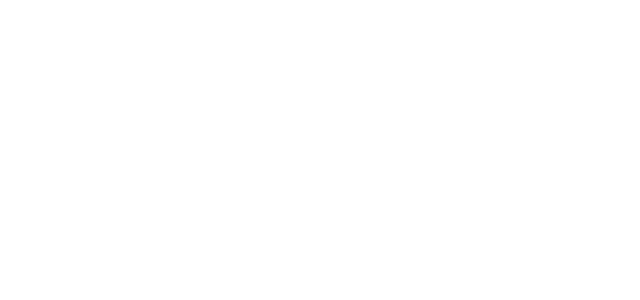
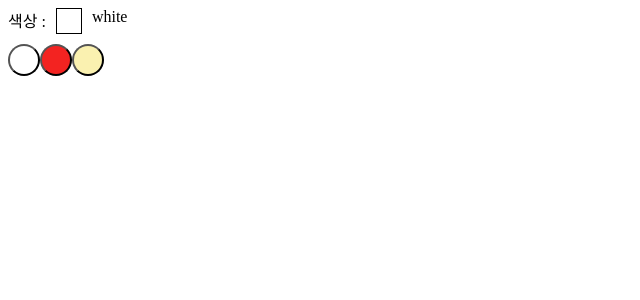
Before and after one commit to wecode-bootcamp-korea/react-assginment, a React (Create React App) app: page /color in a window 1280 px wide. Before the commit this address had no page. Shown: the top 300 px of the page, without its empty margins (0-640 px from the left). Built offline with nearby package versions, Linux system fonts and the light colour scheme.

Commit message:
color 컴포넌트 구현

```diff
--- a/src/Router.js
+++ b/src/Router.js
@@ -2,6 +2,7 @@
 import { BrowserRouter, Routes, Route } from 'react-router-dom';
 import Introduce from './pages/Introduce/Introduce';
 import Product from './pages/Product/Product';
+import Color from './pages/Product/components/Color/Color';
 
 const Router = () => {
   return (
@@ -9,6 +10,7 @@
       <Routes>
         <Route path='/' element={<Introduce />} />
         <Route path='/product'element={<Product />} />
+        <Route path='/color'element={<Color />} />
       </Routes>
     </BrowserRouter>
   );
--- a/src/pages/Product/components/Color/Color.js
+++ b/src/pages/Product/components/Color/Color.js
@@ -1,8 +1,8 @@
 import React, { useState } from "react";         //버튼을 누르면 바뀌는 동적인 값을 관리하기 위해 state사용
 import "./Color.scss";                           //useState 함수는 Hook의 일종//
 
-const Color = () => {                            /함수만들기, const 새롭게만들함수 = () => {} , color 컴포넌트 만들기 /
-  const [color, setColor] = useState("white");   //변수 color, setColor는 다름 이름으로 바뀔 수 있습니다.//
+const Color = () => {
+  const [color, setColor] = useState("white");   //변수 color, setColor는 임의의 변수.//
 
   const changeColor = (selectedColor) => {
     setColor(selectedColor);
```
